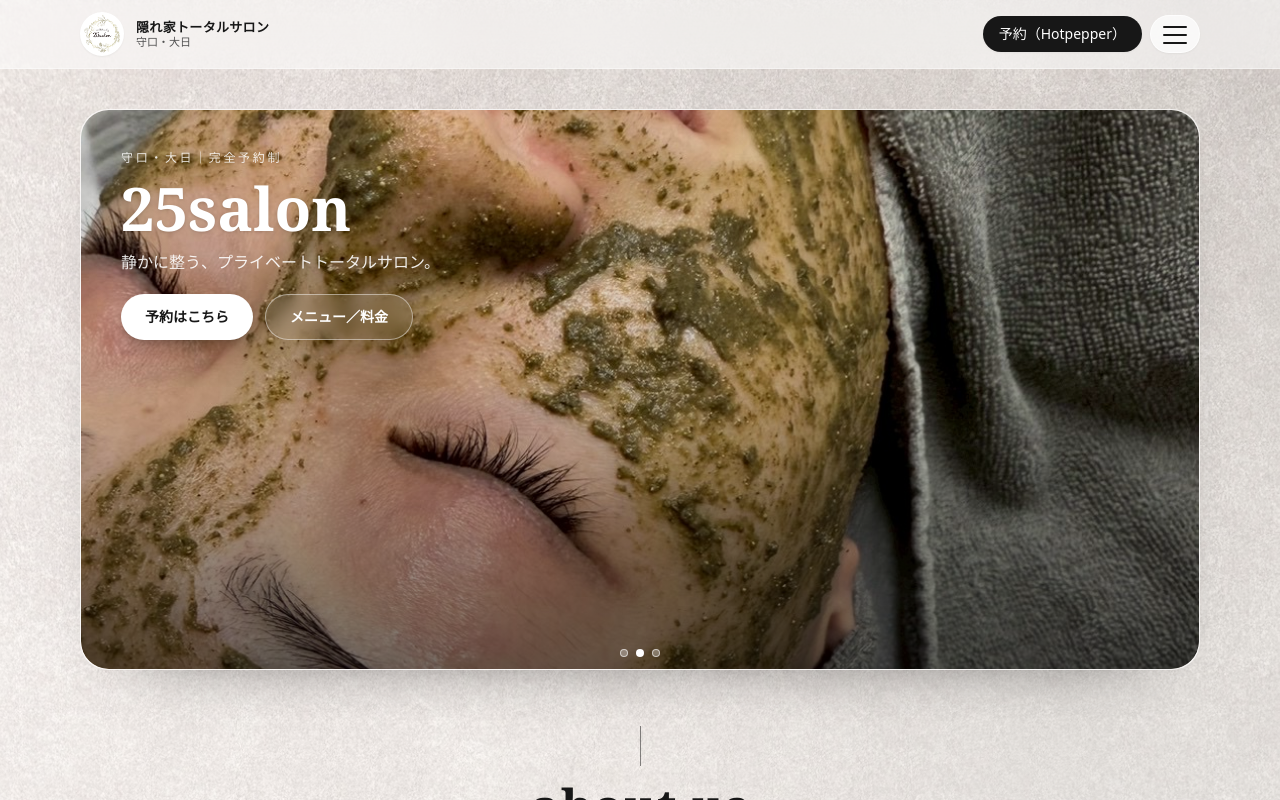
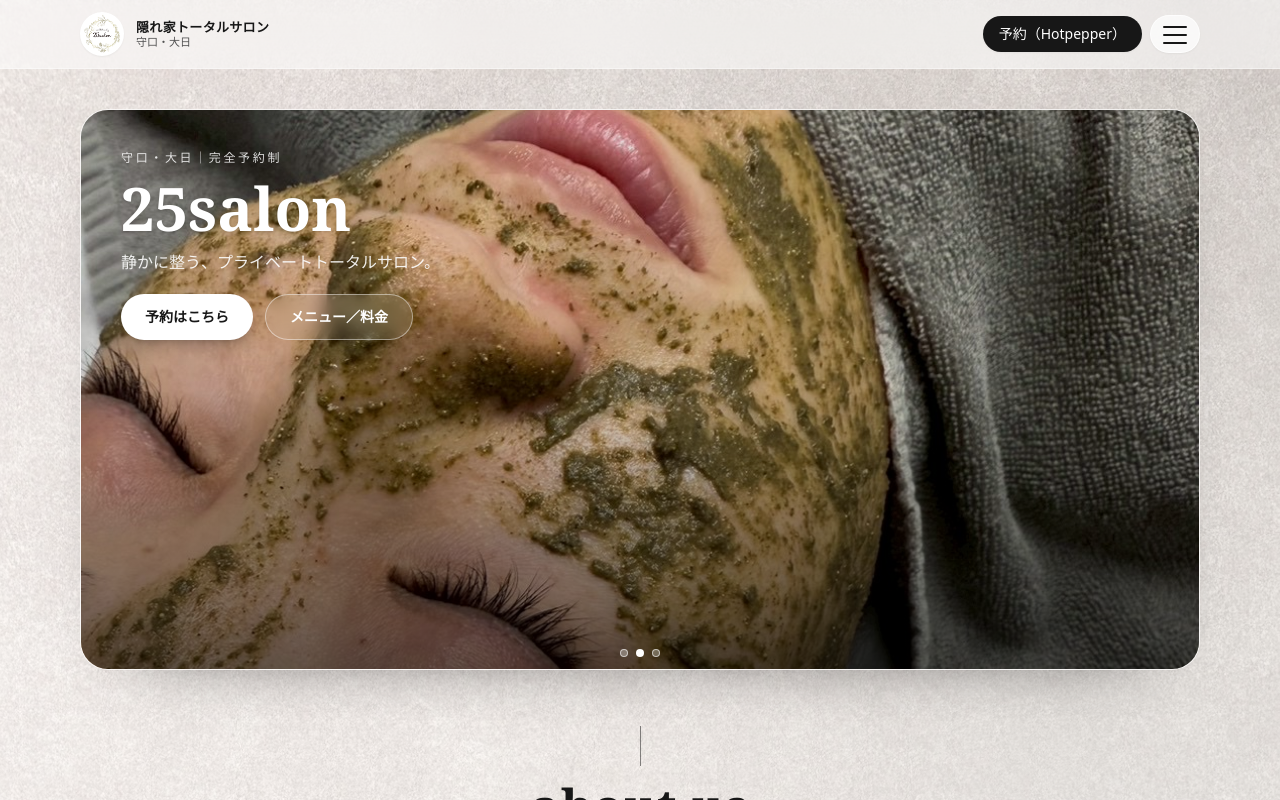
Before and after one commit to chikainoue111-sys/25salon, a Next.js app: page / in a window 1280 px wide. Shown: the top 800 px of the page. Built offline with nearby package versions, Linux system fonts and the light colour scheme.

Commit message:
デザイン修正

```diff
--- a/app/salon/page.tsx
+++ b/app/salon/page.tsx
@@ -1,4 +1,4 @@
-import { GlassCard, PageHeader } from "@/components/ui";
+import { PageHeader, SoftCard } from "@/components/ui";
 
 export default function SalonPage() {
   return (
@@ -10,23 +10,23 @@ export default function SalonPage() {
       />
 
       <div className="grid gap-4 md:grid-cols-2">
-        <GlassCard className="p-6">
+        <SoftCard className="p-6">
           <h2 className="section-title text-lg font-semibold">特徴</h2>
           <ul className="mt-3 list-disc space-y-2 pl-5 text-sm leading-7 text-neutral-700">
             <li>完全予約制で落ち着いて通える</li>
             <li>ネイル／フェイシャル／ボディまで一箇所でケア</li>
             <li>目的に合わせてメニューをご提案</li>
           </ul>
-        </GlassCard>
+        </SoftCard>
 
-        <GlassCard className="p-6">
+        <SoftCard className="p-6">
           <h2 className="section-title text-lg font-semibold">お願い</h2>
           <ul className="mt-3 list-disc space-y-2 pl-5 text-sm leading-7 text-neutral-700">
             <li>当日は時間に余裕をもってご来店ください</li>
             <li>遅刻・キャンセルは早めにご連絡ください</li>
             <li>住所詳細はご予約確定後のご案内も可能です</li>
           </ul>
-        </GlassCard>
+        </SoftCard>
       </div>
     </div>
   );
--- a/components/HeroSlider.tsx
+++ b/components/HeroSlider.tsx
@@ -1,43 +1,103 @@
 "use client";
 
 import Image from "next/image";
-import { useEffect, useMemo, useState } from "react";
+import { useEffect, useMemo, useRef, useState } from "react";
 
-type Slide = { src: string; alt: string };
+type Slide = { src: string; alt: string; position?: string };
 
 export default function HeroSlider({
   slides,
   autoMs = 5500,
+  fadeMs = 700,
 }: {
   slides: Slide[];
   autoMs?: number;
+  fadeMs?: number;
 }) {
   const safeSlides = useMemo(() => slides.filter(Boolean), [slides]);
-  const [i, setI] = useState(0);
+
+  const [active, setActive] = useState(0); // 表示中
+  const [next, setNext] = useState<number | null>(null); // フェードで上に乗せる
+  const [fading, setFading] = useState(false);
+
+  const timerRef = useRef<number | null>(null);
+  const fadeRef = useRef<number | null>(null);
+
+  const startFadeTo = (toIndex: number) => {
+    if (safeSlides.length <= 1) return;
+    if (toIndex === active) return;
+    if (fading) return;
+
+    setNext(toIndex);
+    // 次の画像を乗せた状態で opacity を上げる
+    requestAnimationFrame(() => {
+      setFading(true);
+    });
+
+    // fade完了後にactiveへ反映
+    if (fadeRef.current) window.clearTimeout(fadeRef.current);
+    fadeRef.current = window.setTimeout(() => {
+      setActive(toIndex);
+      setNext(null);
+      setFading(false);
+    }, fadeMs);
+  };
 
   useEffect(() => {
     if (safeSlides.length <= 1) return;
-    const t = setInterval(() => setI((v) => (v + 1) % safeSlides.length), autoMs);
-    return () => clearInterval(t);
-  }, [autoMs, safeSlides.length]);
 
-  const current = safeSlides[i] ?? safeSlides[0];
+    timerRef.current = window.setInterval(() => {
+      const to = (active + 1) % safeSlides.length;
+      startFadeTo(to);
+    }, autoMs);
+
+    return () => {
+      if (timerRef.current) window.clearInterval(timerRef.current);
+      if (fadeRef.current) window.clearTimeout(fadeRef.current);
+    };
+    // active を監視して、次のインターバルを作り直す（ズレ防止）
+  }, [active, autoMs, safeSlides.length]);
+
+  const activeSlide = safeSlides[active];
+  const nextSlide = next === null ? null : safeSlides[next];
+
+  const activePos = activeSlide?.position ?? "50% 35%";
+  const nextPos = nextSlide?.position ?? "50% 35%";
 
   return (
-    <div className="relative overflow-hidden rounded-[28px]">
-      {/* image */}
+    <div className="relative overflow-hidden">
       <div className="relative aspect-[4/5] w-full md:aspect-[16/8]">
+        {/* base */}
         <Image
-          key={current.src}
-          src={current.src}
-          alt={current.alt}
+          src={activeSlide.src}
+          alt={activeSlide.alt}
           fill
           priority
           className="object-cover"
+          style={{ objectPosition: activePos }}
           sizes="(max-width: 768px) 100vw, 1100px"
         />
-        {/* overlay (文字が読みやすいように) */}
-        <div className="absolute inset-0 bg-gradient-to-t from-black/55 via-black/15 to-black/10" />
+
+        {/* cross fade layer */}
+        {nextSlide ? (
+          <Image
+            src={nextSlide.src}
+            alt={nextSlide.alt}
+            fill
+            className={[
+              "object-cover transition-opacity",
+              fading ? "opacity-100" : "opacity-0",
+            ].join(" ")}
+            style={{
+              objectPosition: nextPos,
+              transitionDuration: `${fadeMs}ms`,
+            }}
+            sizes="(max-width: 768px) 100vw, 1100px"
+          />
+        ) : null}
+
+        {/* overlay */}
+        <div className="absolute inset-0 bg-gradient-to-t from-black/60 via-black/15 to-black/10" />
       </div>
 
       {/* dots */}
@@ -47,10 +107,10 @@ export default function HeroSlider({
             <button
               key={idx}
               aria-label={`slide ${idx + 1}`}
-              onClick={() => setI(idx)}
+              onClick={() => startFadeTo(idx)}
               className={[
-                "h-2 w-2 rounded-full border border-white/60",
-                idx === i ? "bg-white" : "bg-white/30",
+                "h-2 w-2 rounded-full border border-white/60 transition",
+                idx === active && next === null ? "bg-white" : "bg-white/30 hover:bg-white/45",
               ].join(" ")}
             />
           ))}
```
